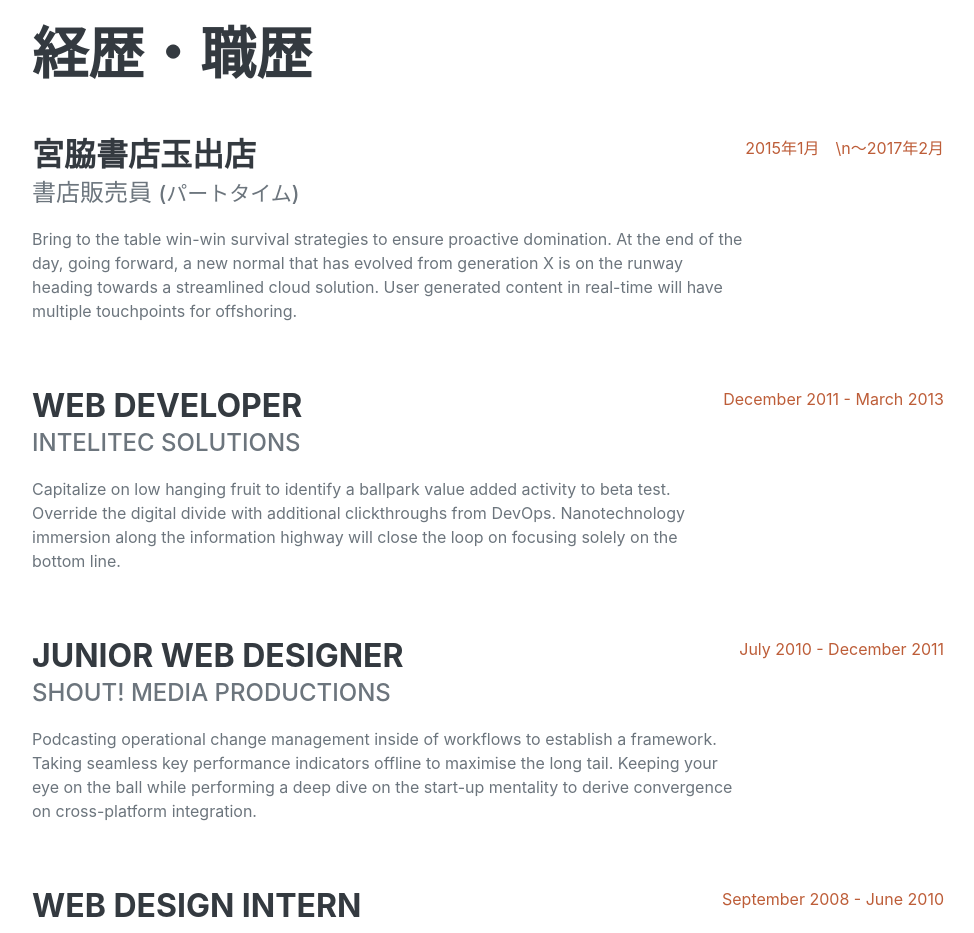
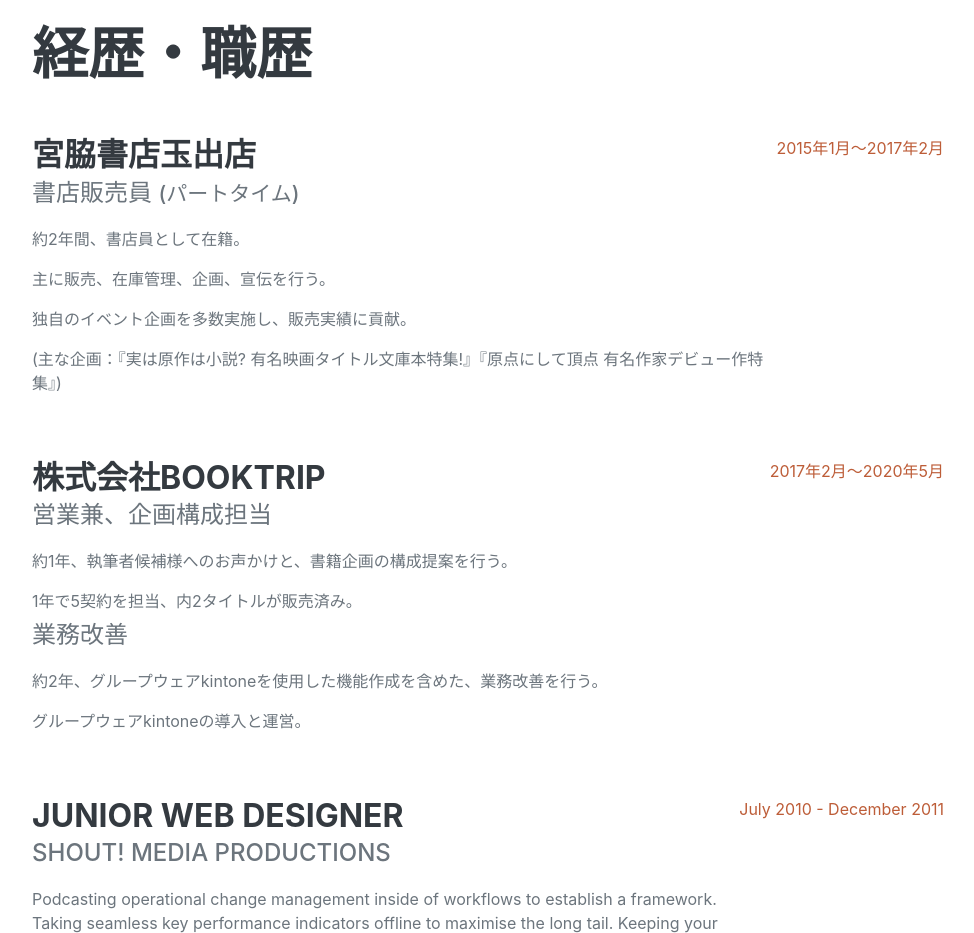
Before and after one commit to TKtsurumi/portfolio, a plain HTML site: page index.html in a window 1280 px wide. Shown: the part 860-1793 px from the top of the page, without its empty margins (288-1262 px from the left). Drawn offline with nearby package versions, Linux system fonts and the light colour scheme; a web font is replaced by a local one.

Commit message:
Update index.html

```diff
--- a/index.html
+++ b/index.html
@@ -52,7 +52,7 @@
                     <div class="social-icons">
                         <a class="social-icon" href="https://github.com/TKtsurumi"><i class="fab fa-github"></i></a>
                         <a class="social-icon" href="https://twitter.com/K34077014"><i class="fab fa-twitter"></i></a>
-                        <a class="social-icon" href="tw.theworld.hack18@gmail.com"><span class="glyphicon glyphicon-envelope"></span></a>
+                        <a class="social-icon" href="tw.theworld.hack18@gmail.com"><i class="fab">✉</i></a>
                     </div>
                 </div>
             </section>
@@ -67,17 +67,26 @@
                             <div class="subheading mb-3">書店販売員
                                 <small>(パートタイム)</small>
                             </div>
-                            <p>Bring to the table win-win survival strategies to ensure proactive domination. At the end of the day, going forward, a new normal that has evolved from generation X is on the runway heading towards a streamlined cloud solution. User generated content in real-time will have multiple touchpoints for offshoring.</p>
+                            <p>約2年間、書店員として在籍。</p>
+                            <p>主に販売、在庫管理、企画、宣伝を行う。</p>
+                            <p>独自のイベント企画を多数実施し、販売実績に貢献。</p>
+                            <p>(主な企画：『実は原作は小説? 有名映画タイトル文庫本特集!』『原点にして頂点 有名作家デビュー作特集』)
                         </div>
-                        <div class="flex-shrink-0"><span class="text-primary">2015年1月　\n～2017年2月</span></div>
+                        <div class="flex-shrink-0"><span class="text-primary">2015年1月～2017年2月</span></div>
                     </div>
                     <div class="d-flex flex-column flex-md-row justify-content-between mb-5">
                         <div class="flex-grow-1">
-                            <h3 class="mb-0">Web Developer</h3>
-                            <div class="subheading mb-3">Intelitec Solutions</div>
-                            <p>Capitalize on low hanging fruit to identify a ballpark value added activity to beta test. Override the digital divide with additional clickthroughs from DevOps. Nanotechnology immersion along the information highway will close the loop on focusing solely on the bottom line.</p>
+                            <h3 class="mb-0">株式会社BookTrip</h3>
+                            <div class="subheading mb-3">営業兼、企画構成担当</div>
+                            <p>約1年、執筆者候補様へのお声かけと、書籍企画の構成提案を行う。</p>
+                            <p class="mb-1">1年で5契約を担当、内2タイトルが販売済み。</p>
+
+                            <div class="subheading mb-3">業務改善</div>
+                            <p>約2年、グループウェアkintoneを使用した機能作成を含めた、業務改善を行う。</p>
+                            <p>グループウェアkintoneの導入と運営。</p>
+                            <p></p>
                         </div>
-                        <div class="flex-shrink-0"><span class="text-primary">December 2011 - March 2013</span></div>
+                        <div class="flex-shrink-0"><span class="text-primary">2017年2月～2020年5月</span></div>
                     </div>
                     <div class="d-flex flex-column flex-md-row justify-content-between mb-5">
                         <div class="flex-grow-1">
```
